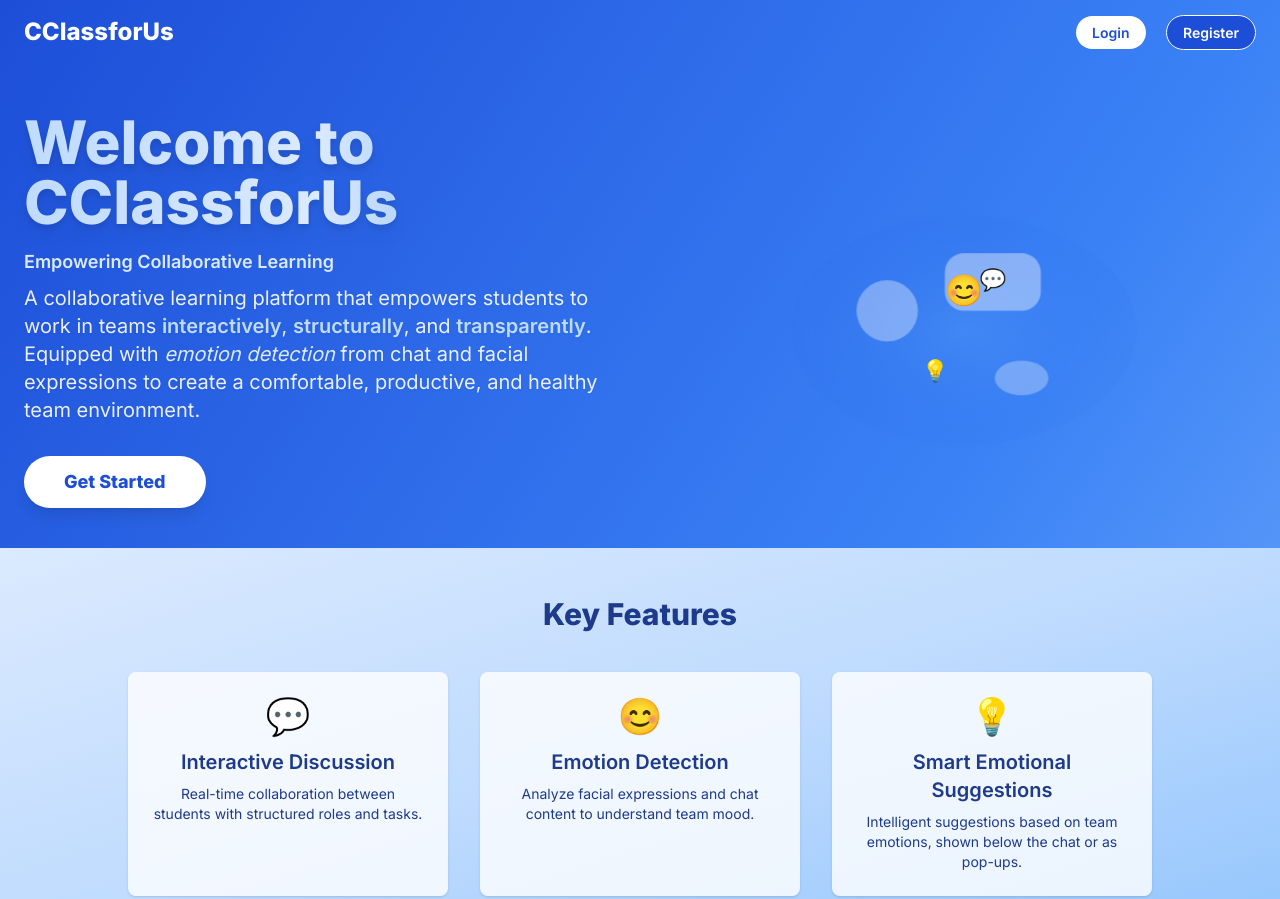
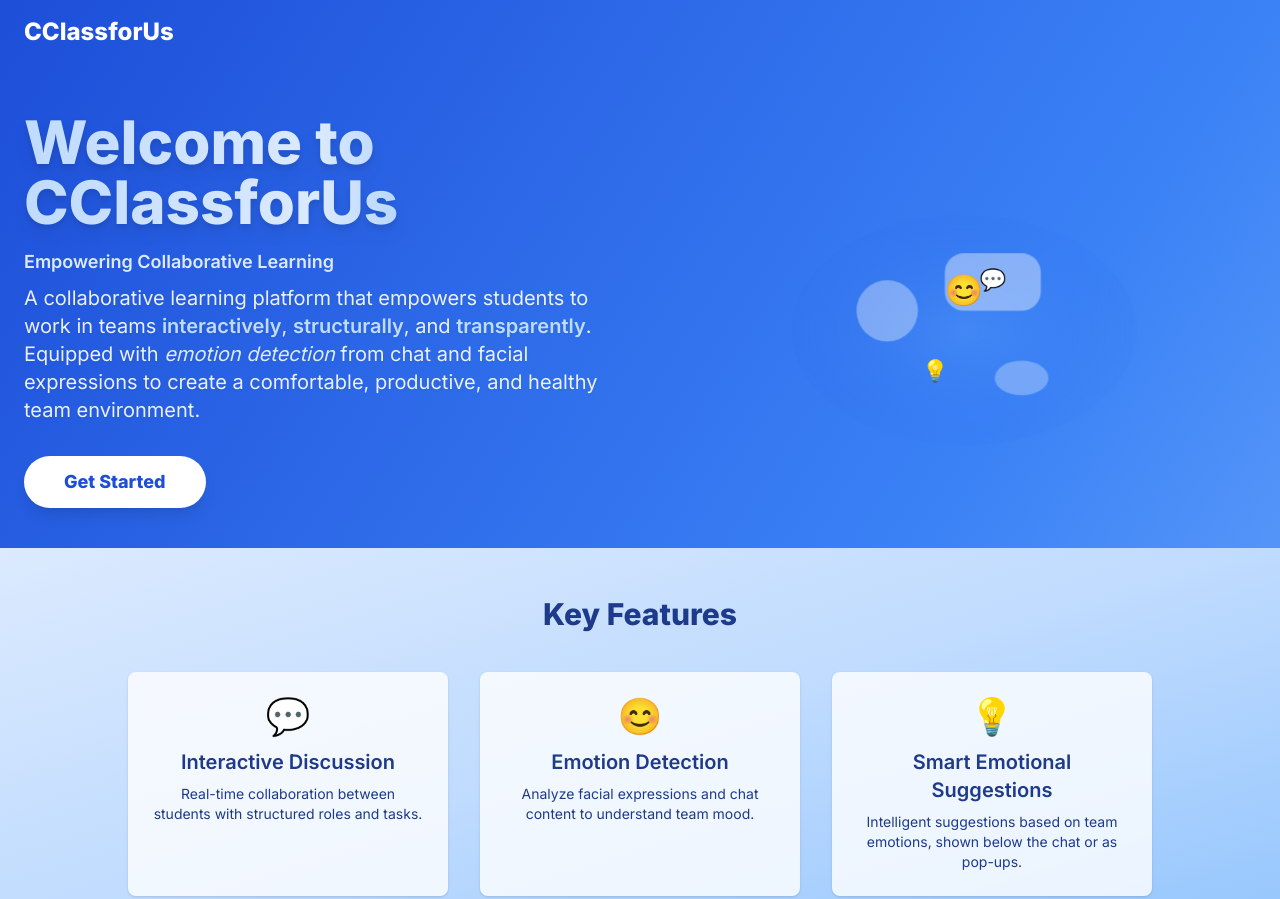
Before and after one commit to nesyasal/deteksi_emosi, a website: page public/index.html in a window 1280 px wide. Shown: the top 899 px of the page. Drawn offline with nearby package versions, Linux system fonts and the light colour scheme.

Commit message:
Update landing page

```diff
--- a/public/index.html
+++ b/public/index.html
@@ -16,10 +16,6 @@
   <!-- Header with Login/Register -->
   <header class="flex justify-between items-center px-6 py-4">
     <h1 class="text-2xl font-bold">CClassforUs</h1>
-    <div class="space-x-4">
-      <a href="login.html" class="bg-white text-blue-700 px-4 py-2 rounded-full font-semibold text-sm hover:bg-blue-100 transition">Login</a>
-      <a href="register.html" class="bg-blue-700 border border-white px-4 py-2 rounded-full font-semibold text-sm hover:bg-blue-600 transition">Register</a>
-    </div>
   </header>
 
   <!-- Hero Section -->
@@ -31,7 +27,7 @@
         A collaborative learning platform that empowers students to work in teams <span class="font-semibold text-blue-200">interactively</span>, <span class="font-semibold text-blue-200">structurally</span>, and <span class="font-semibold text-blue-200">transparently</span>.<br>
         Equipped with <span class="italic text-blue-100">emotion detection</span> from chat and facial expressions to create a comfortable, productive, and healthy team environment.
       </p>
-      <a href="chat.html" class="bg-white text-blue-700 px-10 py-3 rounded-full font-bold text-lg shadow-lg hover:bg-blue-100 hover:scale-105 transition mb-10 inline-block">
+      <a href="register.html" class="bg-white text-blue-700 px-10 py-3 rounded-full font-bold text-lg shadow-lg hover:bg-blue-100 hover:scale-105 transition mb-10 inline-block">
         Get Started
       </a>
     </div>
```
